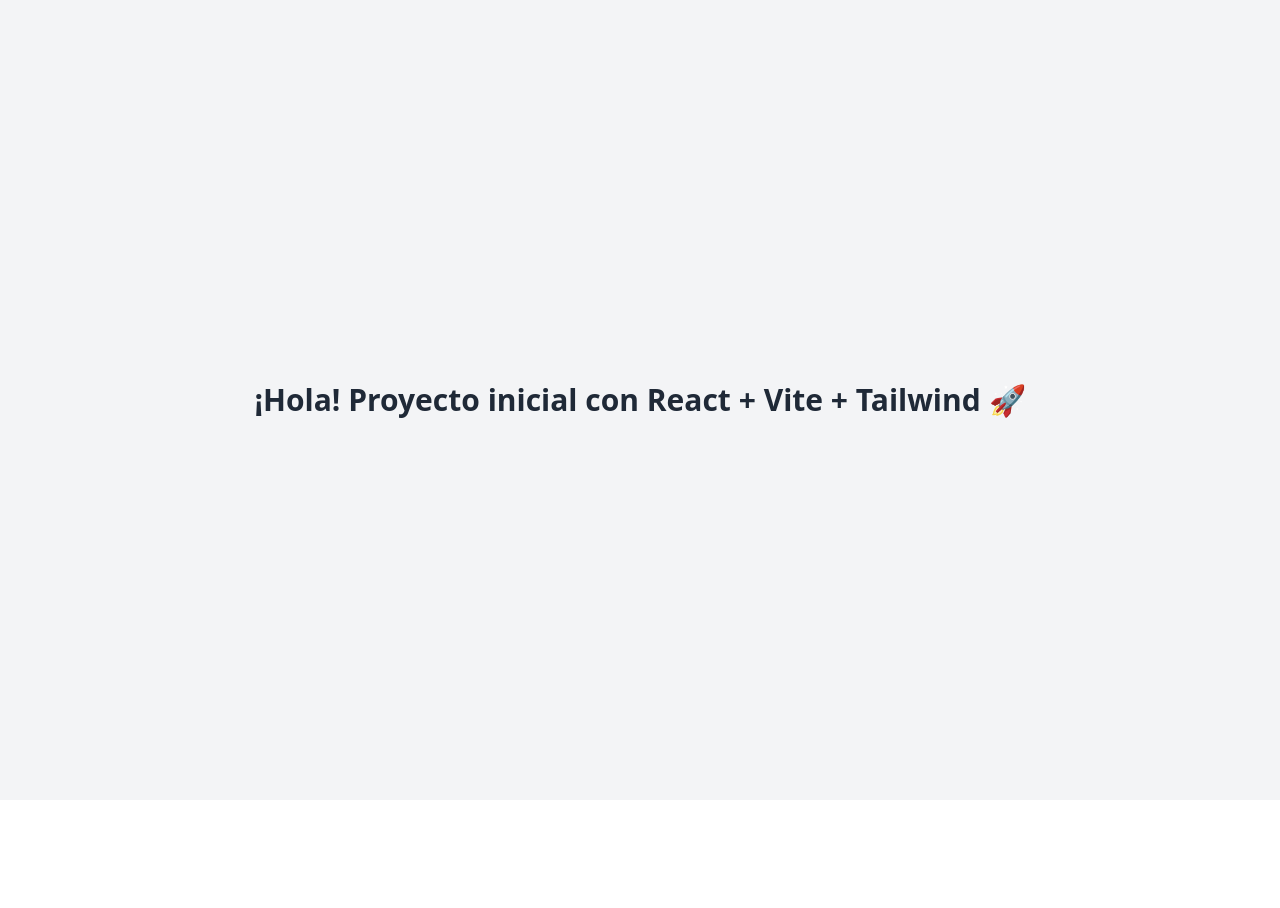
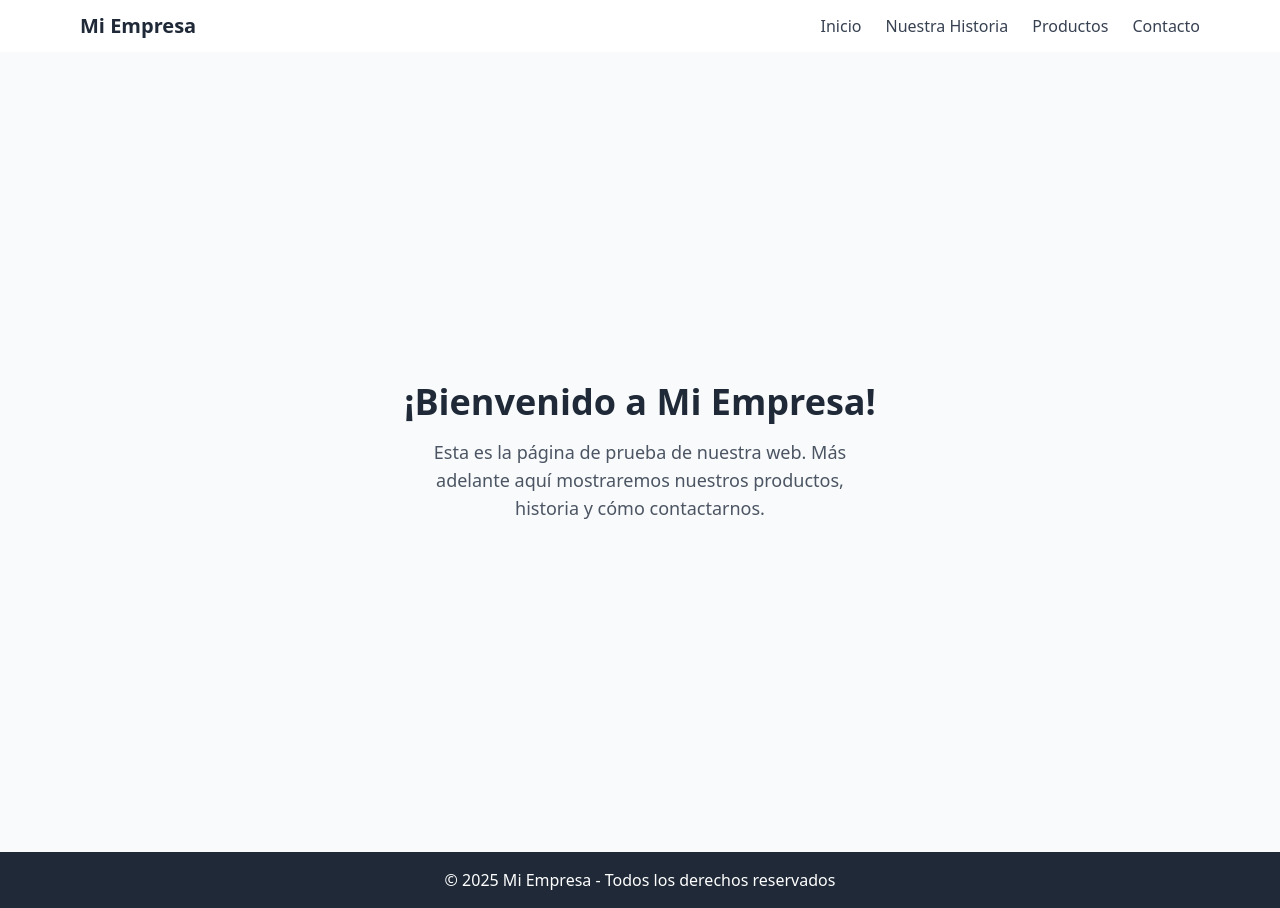
Before and after one commit to Nico09Barberis/500millas, a React (Vite) app in the folder 500-millas-web/: page / in a window 1280 px wide. Before the commit the page ends 800 px from the top, so only its background shows below. Built offline with nearby package versions, Linux system fonts and the light colour scheme.

Commit message:
arme la nav y el layout, configuracion de rutas

```diff
--- a/500-millas-web/package.json
+++ b/500-millas-web/package.json
@@ -11,7 +11,8 @@
   },
   "dependencies": {
     "react": "^19.1.1",
-    "react-dom": "^19.1.1"
+    "react-dom": "^19.1.1",
+    "react-router-dom": "^7.9.1"
   },
   "devDependencies": {
     "@eslint/js": "^9.36.0",
--- a/500-millas-web/src/App.jsx
+++ b/500-millas-web/src/App.jsx
@@ -1,11 +1,12 @@
+import { BrowserRouter } from "react-router-dom";
+import AppRoutes from "./routes/AppRoutes";
+
 function App() {
   return (
-    <div className="flex items-center justify-center min-h-screen bg-gray-100">
-      <h1 className="text-3xl font-bold text-gray-800">
-        ¡Hola! Proyecto inicial con React + Vite + Tailwind 🚀
-      </h1>
-    </div>
-  )
+    <BrowserRouter>
+      <AppRoutes />
+    </BrowserRouter>
+  );
 }
 
-export default App
+export default App;
--- /dev/null
+++ b/500-millas-web/src/components/common/Navbar.jsx
@@ -0,0 +1,32 @@
+import { Link } from "react-router-dom";
+
+function Navbar() {
+  return (
+    <nav className="bg-white shadow-md">
+      <div className="max-w-6xl mx-auto px-4 py-3 flex justify-between items-center">
+        {/* Logo */}
+        <Link to="/" className="text-xl font-bold text-gray-800">
+          Mi Empresa
+        </Link>
+
+        {/* Links */}
+        <div className="space-x-6">
+          <Link to="/" className="text-gray-700 hover:text-gray-900">
+            Inicio
+          </Link>
+          <Link to="/historia" className="text-gray-700 hover:text-gray-900">
+            Nuestra Historia
+          </Link>
+          <Link to="/productos" className="text-gray-700 hover:text-gray-900">
+            Productos
+          </Link>
+          <Link to="/contacto" className="text-gray-700 hover:text-gray-900">
+            Contacto
+          </Link>
+        </div>
+      </div>
+    </nav>
+  );
+}
+
+export default Navbar;
--- /dev/null
+++ b/500-millas-web/src/components/layout/MainLayout.jsx
@@ -0,0 +1,15 @@
+import Navbar from "../common/Navbar";
+
+function MainLayout({ children }) {
+  return (
+    <div className="flex flex-col min-h-screen">
+      <Navbar />
+      <main className="flex-grow">{children}</main>
+      <footer className="bg-gray-800 text-white text-center py-4">
+        © {new Date().getFullYear()} Mi Empresa - Todos los derechos reservados
+      </footer>
+    </div>
+  );
+}
+
+export default MainLayout;
--- /dev/null
+++ b/500-millas-web/src/pages/Home.jsx
@@ -0,0 +1,14 @@
+function Home() {
+  return (
+    <div className="flex flex-col items-center justify-center min-h-screen bg-gray-50 p-6">
+      <h1 className="text-4xl font-bold text-gray-800 mb-4">
+        ¡Bienvenido a Mi Empresa!
+      </h1>
+      <p className="text-gray-600 text-lg text-center max-w-md">
+        Esta es la página de prueba de nuestra web. Más adelante aquí mostraremos nuestros productos, historia y cómo contactarnos.
+      </p>
+    </div>
+  );
+}
+
+export default Home;
--- /dev/null
+++ b/500-millas-web/src/routes/AppRoutes.jsx
@@ -0,0 +1,14 @@
+import { Routes, Route } from "react-router-dom";
+import MainLayout from "../components/layout/MainLayout";
+
+import Home from "../pages/Home";
+
+function AppRoutes() {
+  return (
+    <Routes>
+      <Route path="/" element={<MainLayout><Home /></MainLayout>} />
+    </Routes>
+  );
+}
+
+export default AppRoutes;
```
Also changed, not shown: 1 other file (tests, documents, lock files or other folders).
